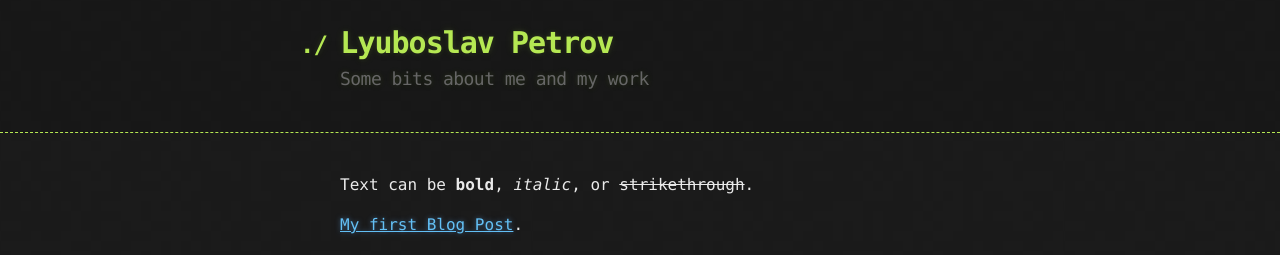
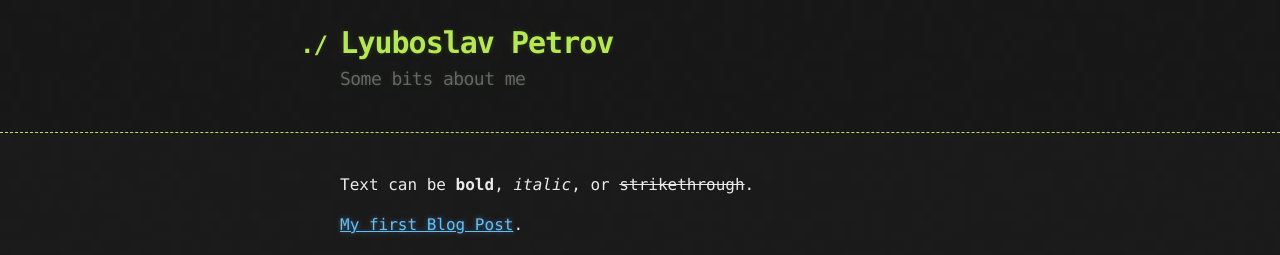
Before and after one commit to bubalazi/bubalazi.github.io, a Jekyll site: the page built from index.md, in a window 1280 px wide. Shown: the top 255 px of the page. Built offline with Jekyll 4.4.1, drawn with Linux system fonts in a browser that asks for light colours.

Commit message:
Update _config.yml

```diff
--- a/_config.yml
+++ b/_config.yml
@@ -1,5 +1,5 @@
 title: Lyuboslav Petrov
-description: Some bits about me and my work
+description: Some bits about me
 show_downloads: false
 google_analytics: true
 theme:
```
